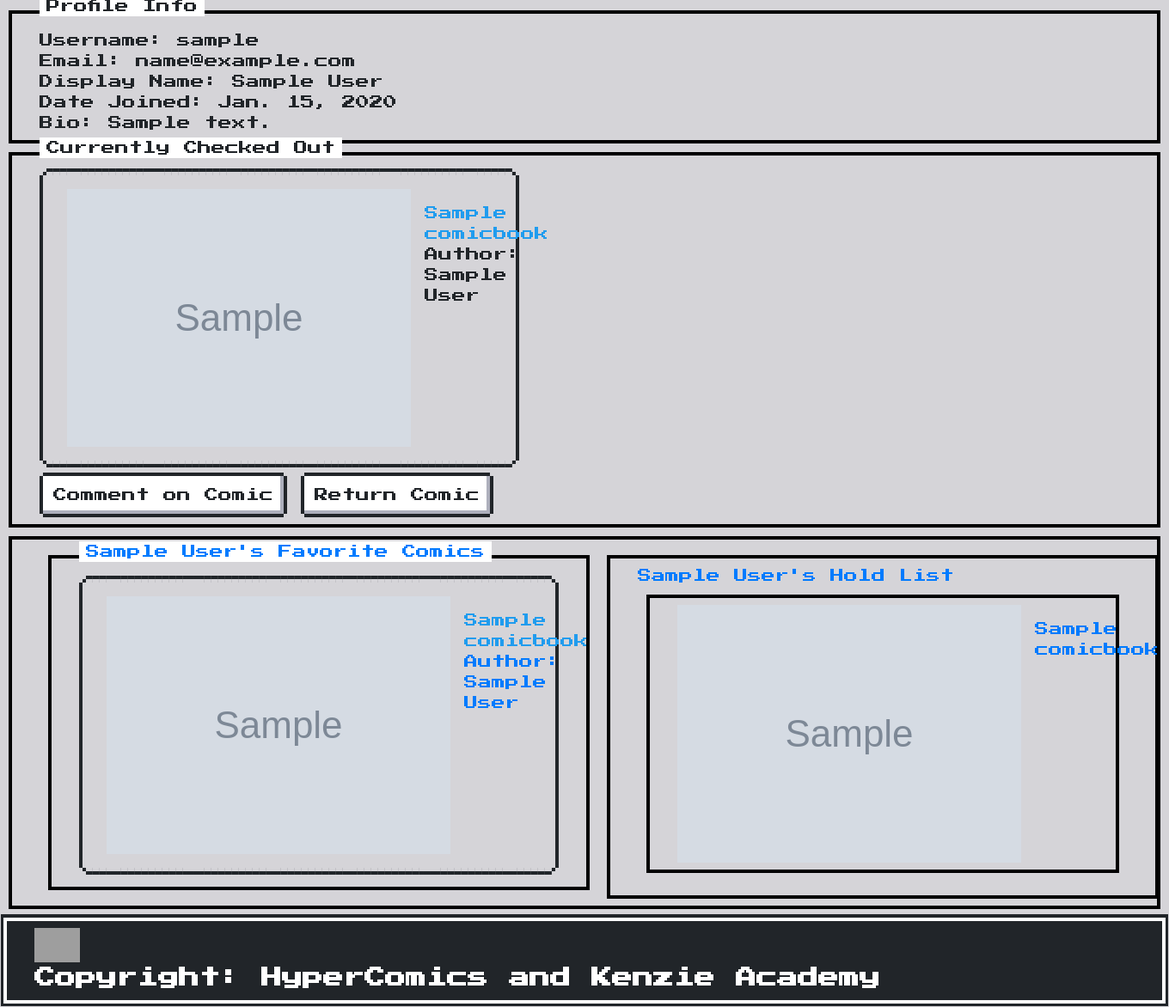
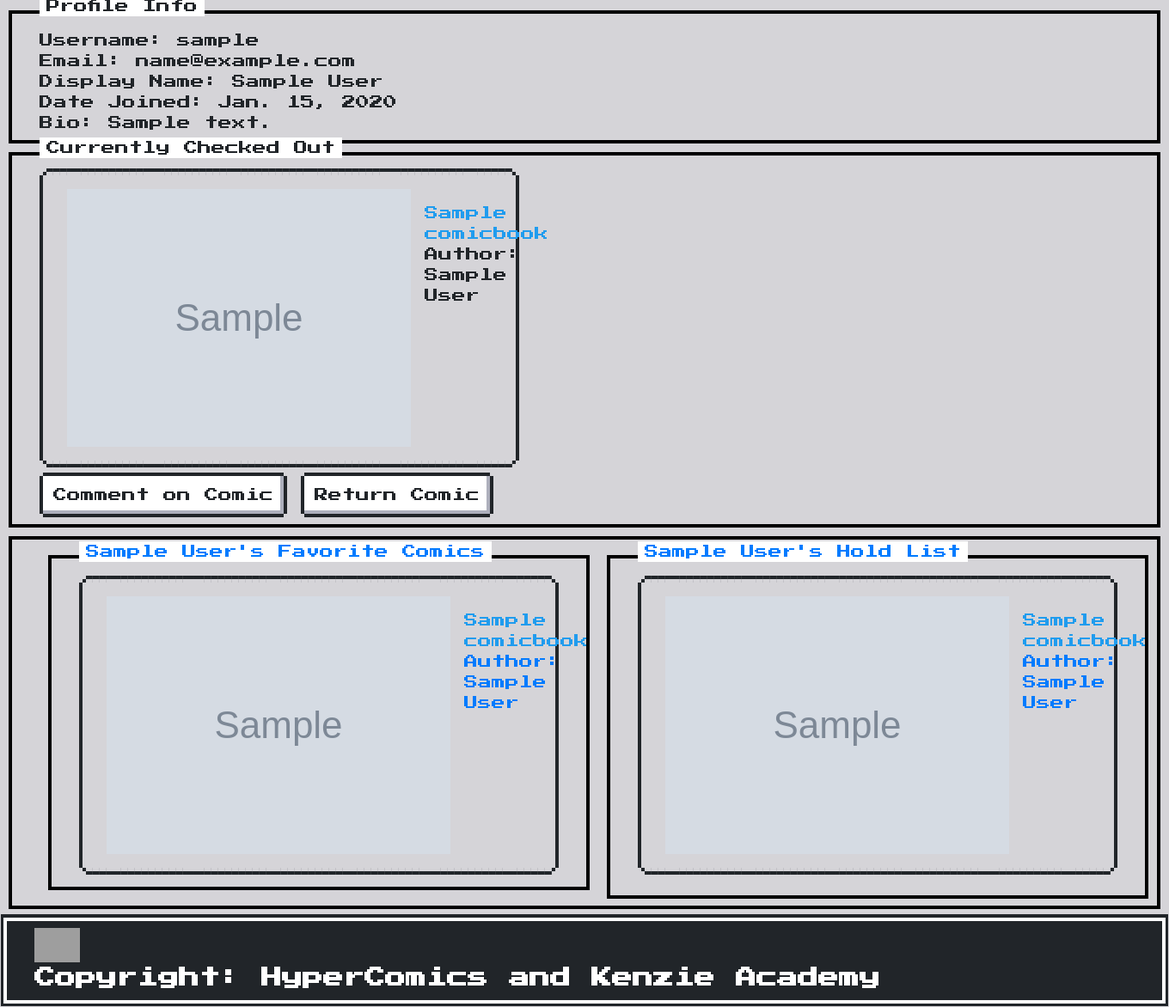
Before and after one commit to olsonjohn/coffee-comic-capstone, a Django app: a page that uses templates/profile.html in a window 1360 px wide. Shown: the part 97-1269 px from the top of the page at 86% size. Run offline with Django 3.2, Linux system fonts and the light colour scheme; tables that the repository leaves empty hold one stand-in row (values such as "Sample post"); grey boxes marked "Sample" are stand-in pictures; some web fonts are replaced; grey boxes are pictures that could not be loaded.

Commit message:
fixed some css issues on the profile page
also fixed the link and hover on the HOLD side

```diff
--- a/templates/profile.html
+++ b/templates/profile.html
@@ -50,10 +50,11 @@
     <span class="title">{{user.display_name}}'s Hold List</span>
     <div class="favcom">
       {% for hold in holds %}
-        <div class="nes-container comicdetails">
+        <div onclick="location.href='/comicinfo/{{hold.id}}/'" class="nes-container comicdetails is-rounded">
         <img src="{{hold.image}}"/>
         <div class="comicinfo">
-        <a href="/comicinfo/{{hold.id}}/"> {{hold.name}} </a>
+        <span class='nes-text is-primary'> {{hold.name}}</span>
+        <span class="nes-text"> Author: {{hold.author}}</span>
         {% comment %} <p>Author: {{hold.author}}</p> {% endcomment %}
         </div>
       </div>
```
Also changed, not shown: 1 other file.
